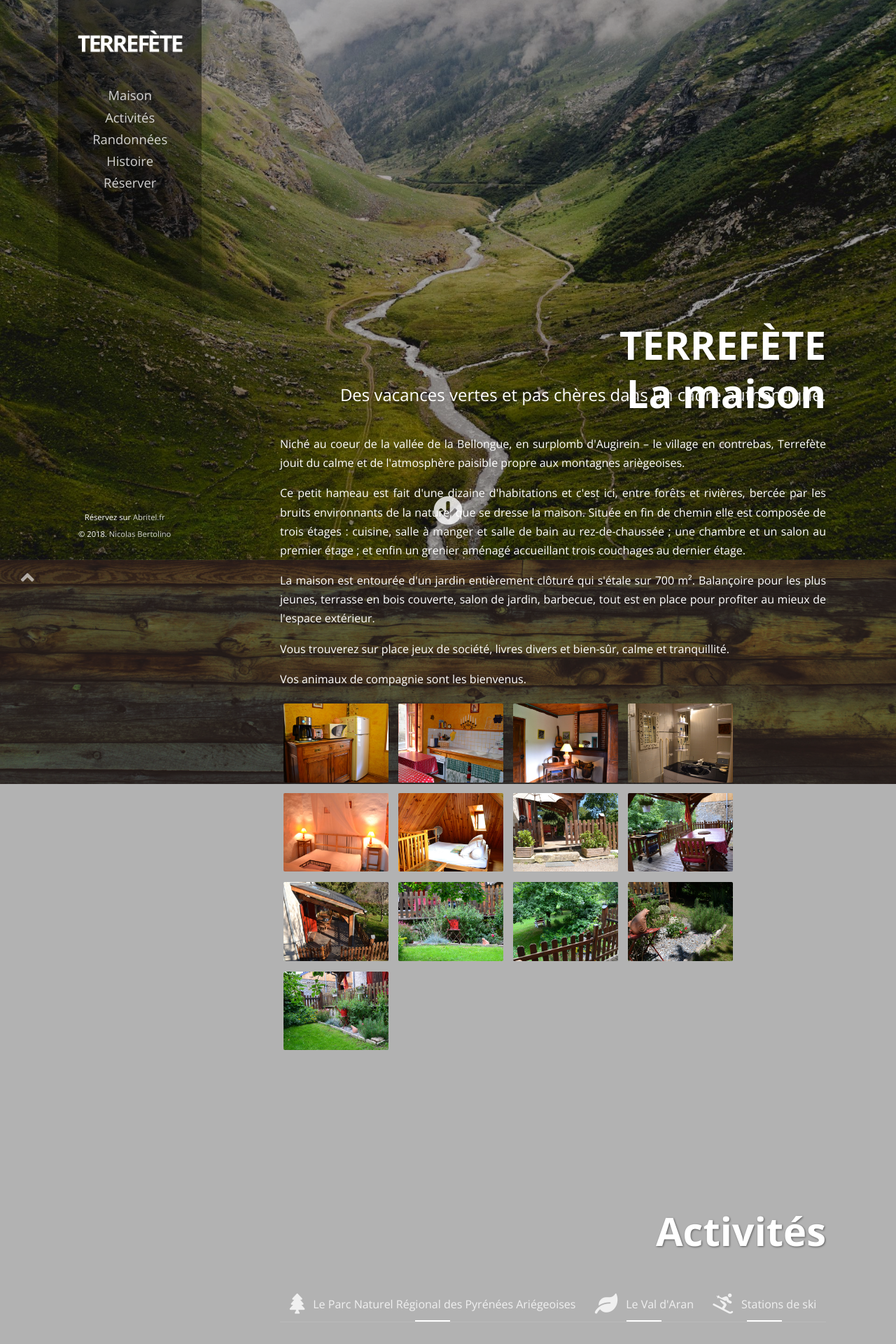
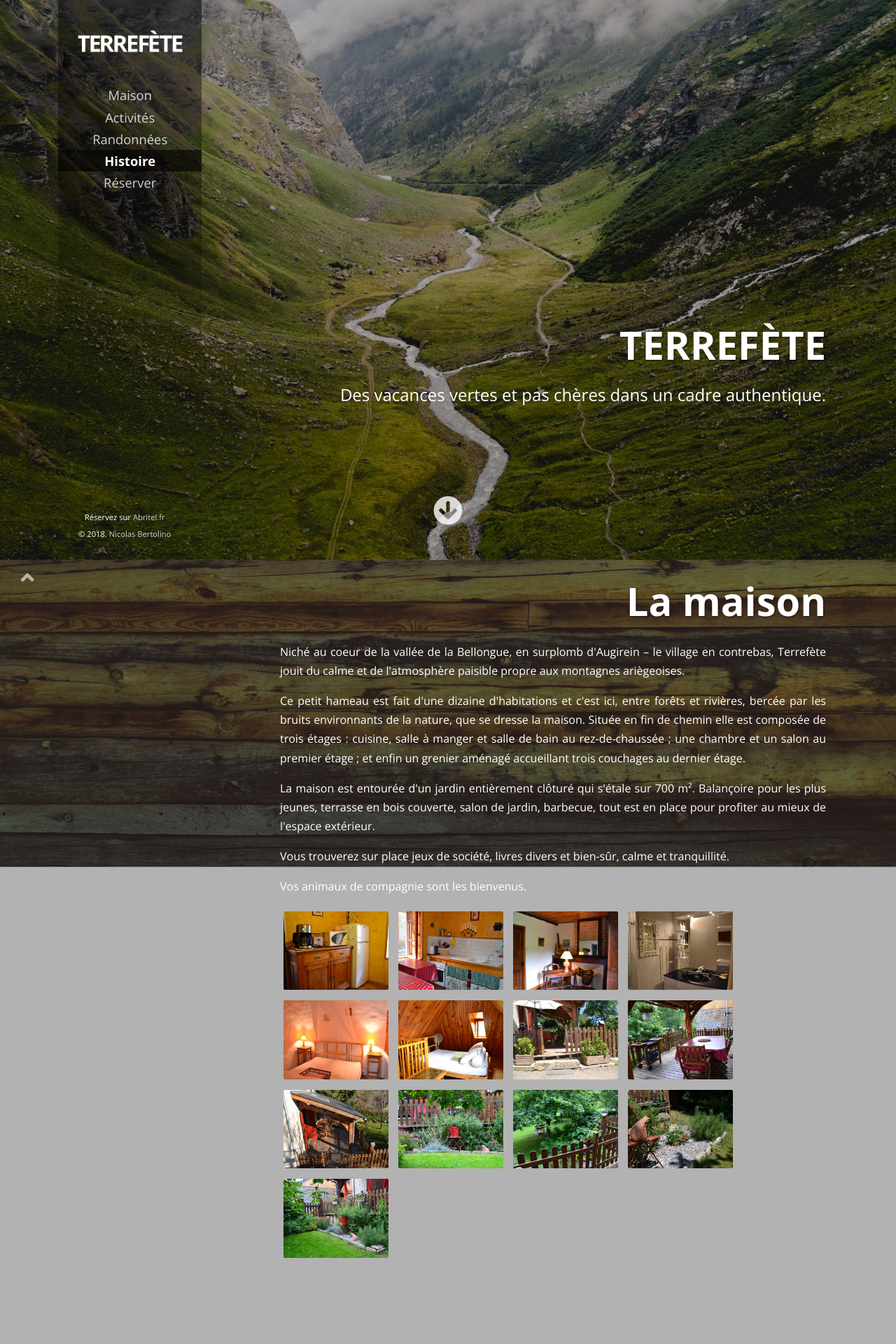
Before and after one commit to nicolasbertolino/Terrefete, a PHP site: page / in a window 1280 px wide. Shown: the top 1920 px of the page at 70% size. Run offline with PHP 8.4, Linux system fonts and the light colour scheme; some libraries are stand-ins or nearby versions.

Commit message:
section minheight 100vh

```diff
--- a/assets/css/style.css
+++ b/assets/css/style.css
@@ -176,16 +176,10 @@
 .randonnees,
 .histoire,
 .reserver {
-  height: 100%;
-}
-
-#accueil,
-#maison,
-#randonnees,
-#histoire,
-#reserver {
+  min-height: 100vh;
   display: flex;
-  flex-direction: row;
+  justify-content: flex-end;
+  align-items: flex-end;
 }
 
 .container {
```
